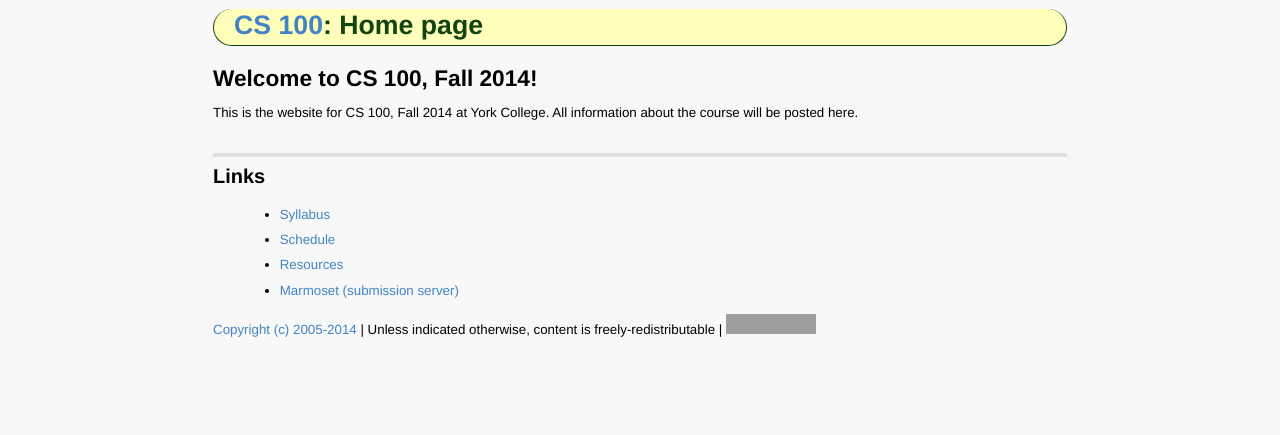
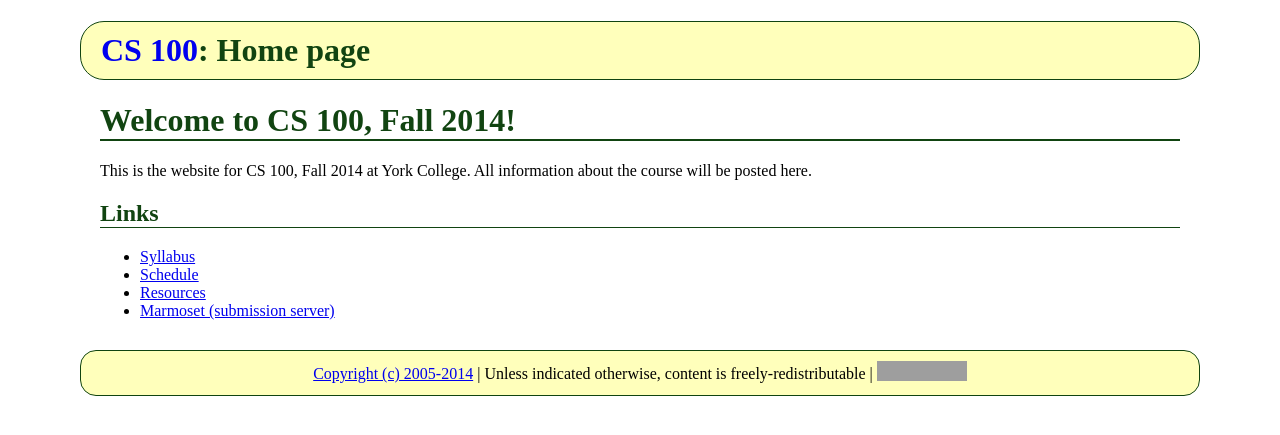
Before and after one commit to ycpcs/cs100-fall2014, a Jekyll site: the page built from index.md, in a window 1280 px wide. Shown: the top 435 px of the page. Built offline with Jekyll 4.4.1, drawn with Linux system fonts in a browser that asks for light colours; Markdown is read by kramdown in place of the engine named in the settings; grey boxes are pictures that could not be loaded.

Commit message:
Page title

```diff
--- a/_layouts/default.html
+++ b/_layouts/default.html
@@ -2,8 +2,8 @@
 <html>
 	<head>
 		<meta charset="utf-8" />
-		<title>CS 100 - {{ page.title }}</title>
-		<link rel="stylesheet" href="{{ site.url }}/css/GitHub.css" />
+		<title>{{page.course}} - {{ page.title }}</title>
+		<link rel="stylesheet" href="{{ site.url }}/css/cs101.css" />
 		<link rel="stylesheet" href="{{ site.url }}/css/syntax.css" />
 	</head>
 
--- a/css/GitHub.css
+++ /dev/null
@@ -1,110 +0,0 @@
-*{margin:10;padding:10;}
-body {
-	font:13.34px helvetica,arial,freesans,clean,sans-serif;
-	color:black;
-	line-height:1.4em;
-	background-color: #F8F8F8;
-	padding: 0.7em;
-}
-
-.pageheader h1 {
-	color: #141;
-	font-size: 200%;
-	background: #ffb;
-	border: 1px solid #141;
-	border-radius: 24px;
-	padding: 10px 20px;
-}
-
-.pageheader h1 a {
-	text-decoration: none;
-}
-
-.pageheader h1 a:hover {
-	background: black;
-	color: white;
-}
-
-
-p {
-	margin:1em 0;
-	line-height:1.5em;
-}
-table {
-	font-size:inherit;
-	font:100%;
-	margin:1em;
-}
-table th{border-bottom:1px solid #bbb;padding:.2em 1em;}
-table td{border-bottom:1px solid #ddd;padding:.2em 1em;}
-input[type=text],input[type=password],input[type=image],textarea{font:99% helvetica,arial,freesans,sans-serif;}
-select,option{padding:0 .25em;}
-optgroup{margin-top:.5em;}
-pre,code{font:12px Monaco,"Courier New","DejaVu Sans Mono","Bitstream Vera Sans Mono",monospace;}
-pre {
-	margin:1em 0;
-	font-size:12px;
-	background-color:#eee;
-	border:1px solid #ddd;
-	padding:5px;
-	line-height:1.5em;
-	color:#444;
-	overflow:auto;
-	-webkit-box-shadow:rgba(0,0,0,0.07) 0 1px 2px inset;
-	-webkit-border-radius:3px;
-	-moz-border-radius:3px;border-radius:3px;
-}
-pre code {
-	padding:0;
-	font-size:12px;
-	background-color:#eee;
-	border:none;
-}
-code {
-	font-size:12px;
-	background-color:#f8f8ff;
-	color:#444;
-	padding:0 .2em;
-	border:1px solid #dedede;
-}
-img{border:0;max-width:100%;}
-abbr{border-bottom:none;}
-a{color:#4183c4;text-decoration:none;}
-a:hover{text-decoration:underline;}
-a code,a:link code,a:visited code{color:#4183c4;}
-h2,h3{margin:1em 0;}
-h1,h2,h3,h4,h5,h6{border:0;}
-h1{font-size:170%;border-top:4px solid #aaa;padding-top:.5em;margin-top:1.5em;}
-h1:first-child{margin-top:0;padding-top:.25em;border-top:none;}
-h2{font-size:150%;margin-top:1.5em;border-top:4px solid #e0e0e0;padding-top:.5em;}
-h3{margin-top:1em;}
-hr{border:1px solid #ddd;}
-ul{margin:1em 0 1em 2em;}
-ol{margin:1em 0 1em 2em;}
-ul li,ol li{margin-top:.5em;margin-bottom:.5em;}
-ul ul,ul ol,ol ol,ol ul{margin-top:0;margin-bottom:0;}
-blockquote{margin:1em 0;border-left:5px solid #ddd;padding-left:.6em;color:#555;}
-dt{font-weight:bold;margin-left:1em;}
-dd{margin-left:2em;margin-bottom:1em;}
-sup {
-    font-size: 0.83em;
-    vertical-align: super;
-    line-height: 0;
-}
-* {
-	-webkit-print-color-adjust: exact;
-}
-@media screen and (min-width: 914px) {
-    body {
-        width: 854px;
-        margin:0 auto;
-    }
-}
-@media print {
-	table, pre {
-		page-break-inside: avoid;
-	}
-	pre {
-		word-wrap: break-word;
-	}
-}
```
Also changed, not shown: index.md (+1 -0 lines).
